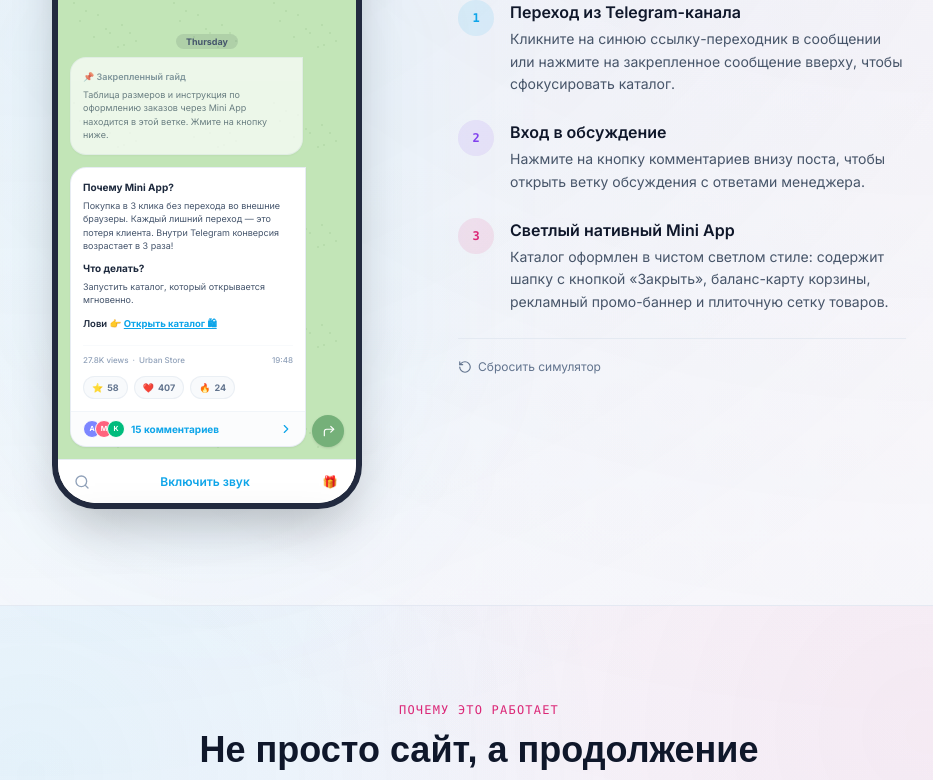
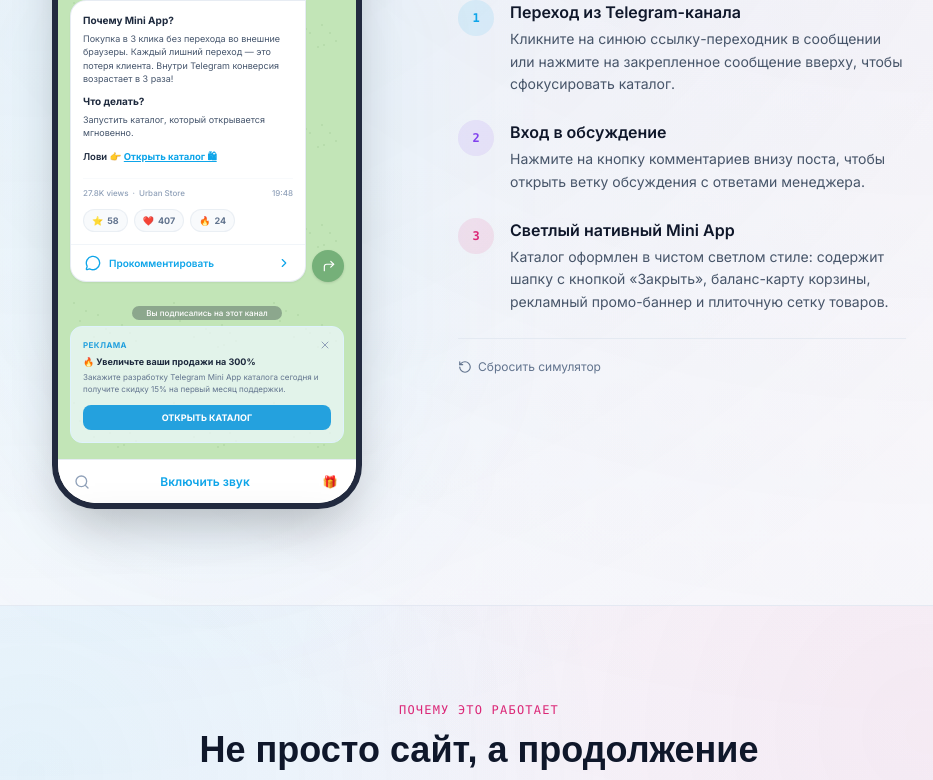
Before and after one commit to Timoshiks/timportoflio, a Next.js app: page / in a window 1280 px wide. Shown: the part 1190-1970 px from the top of the page, without its empty margins (161-1094 px from the left). Built offline with nearby package versions, Linux system fonts and the light colour scheme; a web font is replaced by a local one.

Commit message:
UI: refined comment button, added subscription bubble and sponsored ad card in feed

```diff
--- a/src/components/Simulator.tsx
+++ b/src/components/Simulator.tsx
@@ -350,15 +350,11 @@
                       {/* Comments Strip (goes to comments view!) */}
                       <div
                         onClick={() => setView("comments")}
-                        className="border-t border-slate-100 px-3 py-2 flex items-center justify-between bg-slate-50/50 hover:bg-slate-100 transition-colors duration-200 cursor-pointer"
+                        className="border-t border-slate-100 px-3.5 py-2.5 flex items-center justify-between hover:bg-slate-50 transition-colors duration-200 cursor-pointer"
                       >
-                        <div className="flex items-center gap-1.5">
-                          <div className="flex -space-x-1.5 select-none">
-                            <div className="w-4.5 h-4.5 rounded-full border border-white bg-indigo-400 flex items-center justify-center text-[7px] font-bold text-white shrink-0">A</div>
-                            <div className="w-4.5 h-4.5 rounded-full border border-white bg-rose-400 flex items-center justify-center text-[7px] font-bold text-white shrink-0">M</div>
-                            <div className="w-4.5 h-4.5 rounded-full border border-white bg-emerald-500 flex items-center justify-center text-[7px] font-bold text-white shrink-0">K</div>
-                          </div>
-                          <span className="text-[10px] text-tg font-bold">15 комментариев</span>
+                        <div className="flex items-center gap-2 text-tg font-semibold">
+                          <MessageCircle className="w-4 h-4 text-tg" />
+                          <span className="text-[10px] text-tg">Прокомментировать</span>
                         </div>
                         <ChevronLeft className="w-3.5 h-3.5 text-tg rotate-180" />
                       </div>
@@ -367,6 +363,28 @@
                     {/* Floating Share Button */}
                     <button className="w-8 h-8 rounded-full bg-[#75B079] hover:bg-[#649c68] text-white flex items-center justify-center shrink-0 cursor-pointer shadow-sm select-none">
                       <CornerUpRight className="w-3.5 h-3.5 translate-x-[1px]" />
+                    </button>
+                  </div>
+
+                  {/* Subscribed Label Info */}
+                  <div className="text-center my-1 select-none">
+                    <span className="bg-slate-900/30 text-white text-[8px] font-medium px-3.5 py-0.5 rounded-full">
+                      Вы подписались на этот канал
+                    </span>
+                  </div>
+
+                  {/* Sponsored Advertisement Card */}
+                  <div className="bg-sky-50/70 border border-sky-100 rounded-xl p-3 shadow-3xs relative text-left select-none mb-1">
+                    <div className="flex items-center justify-between mb-1">
+                      <span className="text-[8px] font-bold text-[#24A1DE] uppercase tracking-wider">Реклама</span>
+                      <button className="text-slate-400 hover:text-slate-600"><X className="w-3 h-3" /></button>
+                    </div>
+                    <p className="text-[9px] font-bold text-slate-800 mb-0.5">🔥 Увеличьте ваши продажи на 300%</p>
+                    <p className="text-[8px] text-slate-500 leading-normal mb-2">
+                      Закажите разработку Telegram Mini App каталога сегодня и получите скидку 15% на первый месяц поддержки.
+                    </p>
+                    <button onClick={handleOpenCatalog} className="w-full bg-[#24A1DE] hover:bg-[#1a85b9] text-white py-1.5 rounded-lg text-[9px] font-bold text-center transition-colors cursor-pointer uppercase">
+                      Открыть каталог
                     </button>
                   </div>
                 </div>
```
